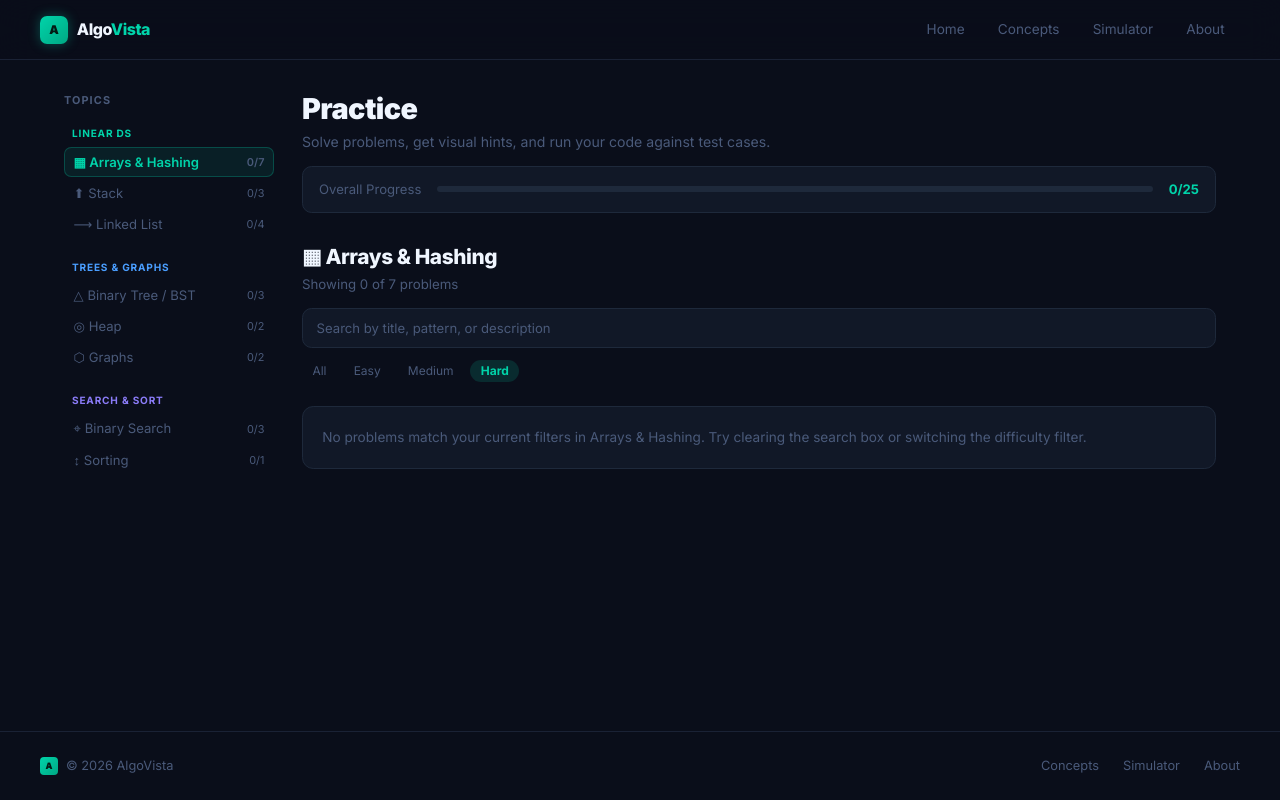
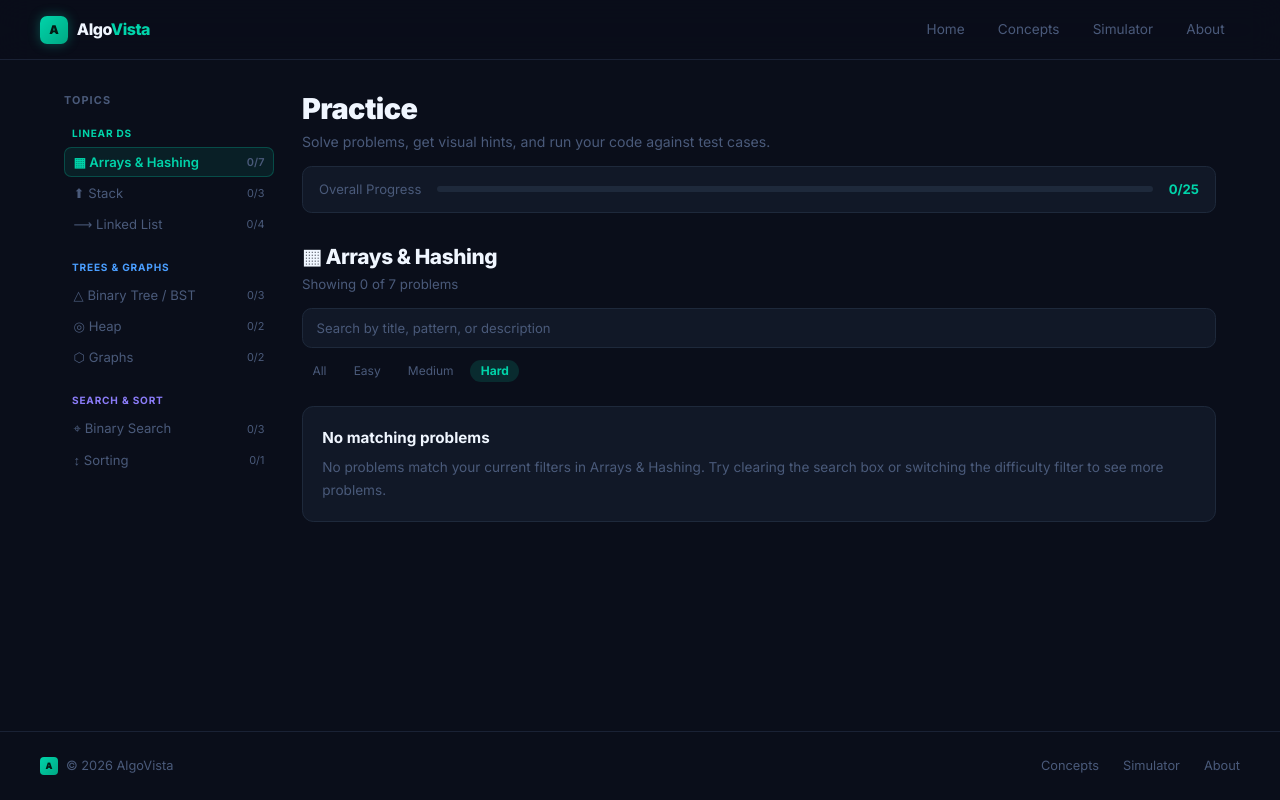
Before and after one commit to Alan-K-Biju-7/AlgoVista, a React (Create React App) app: page /practice in a window 1280 px wide. Both pictures are taken after a click on the button "Hard". Built offline with nearby package versions, Linux system fonts and the light colour scheme.

Commit message:
Improve practice empty state guidance

```diff
--- a/src/pages/practice/EmptyState.jsx
+++ b/src/pages/practice/EmptyState.jsx
@@ -7,12 +7,28 @@ export default function EmptyState({ topicLabel = 'this topic' }) {
         background: 'var(--bg-card)',
         border: '1px solid var(--border-default)',
         color: 'var(--text-muted)',
-        fontSize: '0.85rem',
-        lineHeight: 1.7,
       }}
     >
-      No problems match your current filters in {topicLabel}. Try clearing the
-      search box or switching the difficulty filter.
+      <div
+        style={{
+          fontSize: '0.95rem',
+          fontWeight: '700',
+          color: 'var(--text-primary)',
+          marginBottom: '0.35rem',
+        }}
+      >
+        No matching problems
+      </div>
+
+      <div
+        style={{
+          fontSize: '0.85rem',
+          lineHeight: 1.7,
+        }}
+      >
+        No problems match your current filters in {topicLabel}. Try clearing the
+        search box or switching the difficulty filter to see more problems.
+      </div>
     </div>
   );
 }
```
